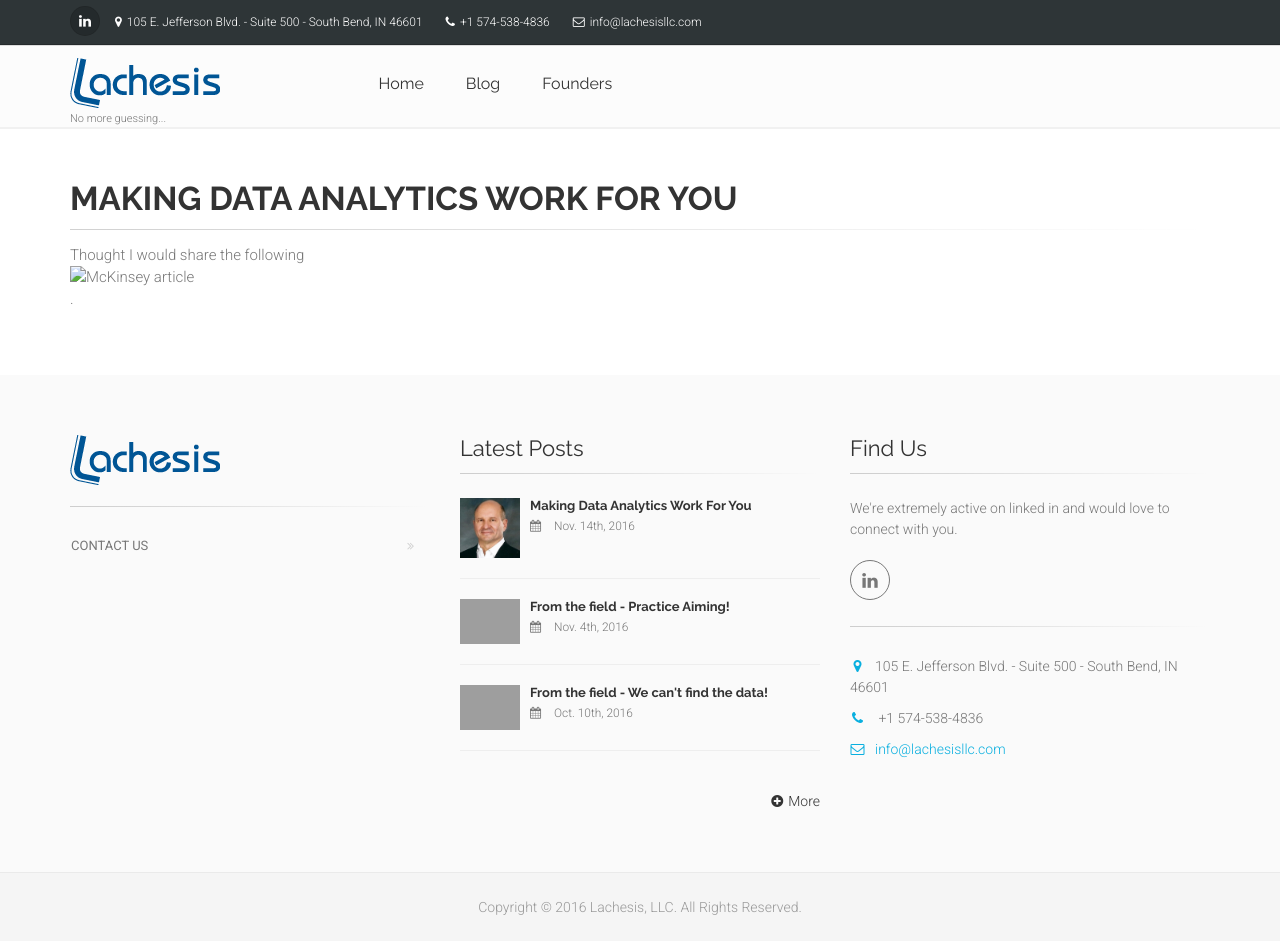
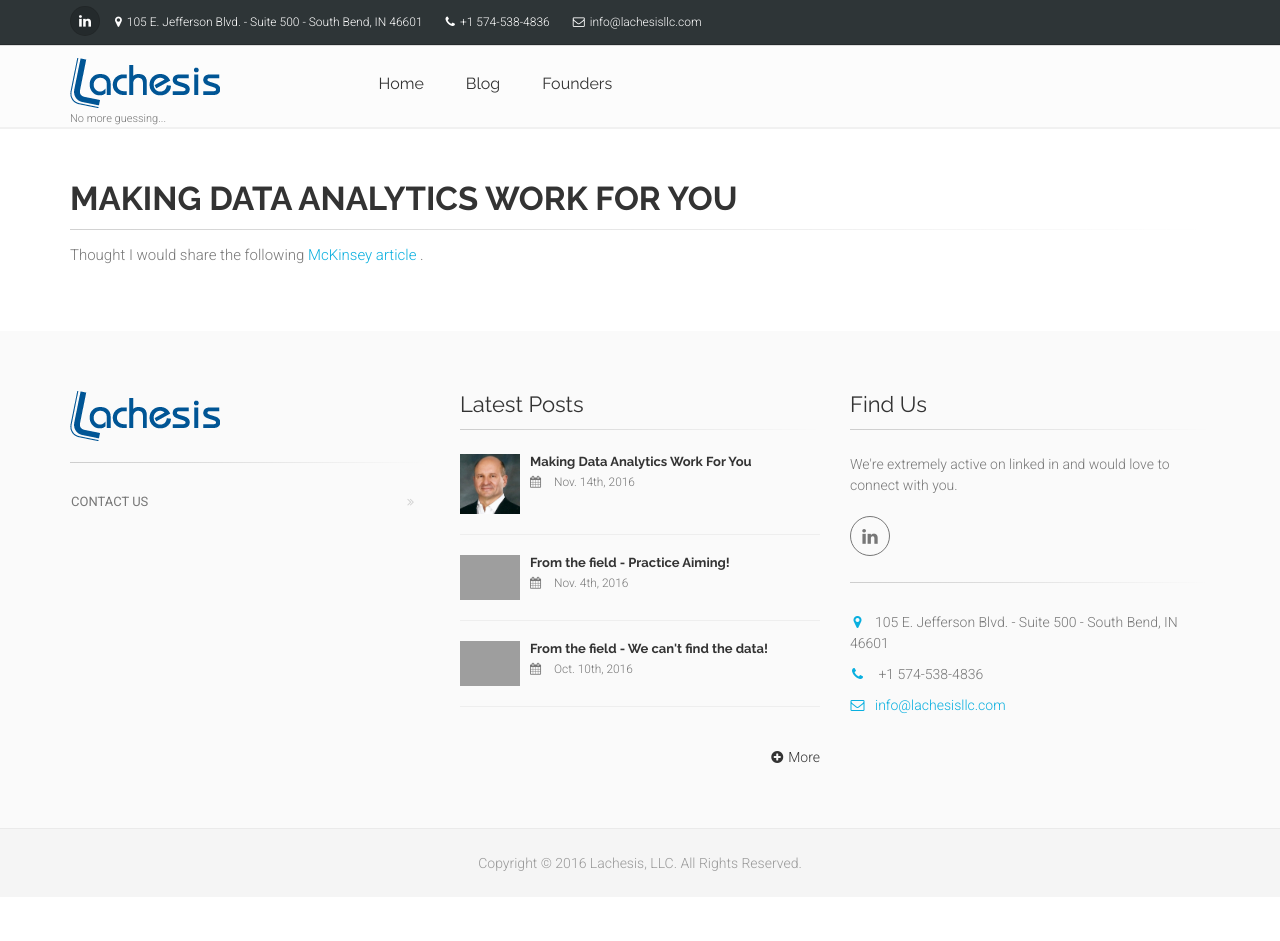
Before and after one commit to lachesisllc/lachesisllc.github.io, a Jekyll site: the page built from _posts/2016-11-14-making-data-analytics-work-for-you.md, in a window 1280 px wide. Built offline with Jekyll 4.4.1, drawn with Linux system fonts in a browser that asks for light colours; after the commit the page ends 900 px from its top, so only the background shows below that; grey boxes are pictures that could not be loaded.

Commit message:
updated post

```diff
--- a/_posts/2016-11-14-making-data-analytics-work-for-you.md
+++ b/_posts/2016-11-14-making-data-analytics-work-for-you.md
@@ -4,5 +4,5 @@ author: Mike
 title: 'Making Data Analytics Work For You'
 ---
 Thought I would share the following
-![McKinsey article](http://www.mckinsey.com/business-functions/digital-mckinsey/our-insights/making-data-analytics-work-for-you-instead-of-the-other-way-around)
+[McKinsey article](http://www.mckinsey.com/business-functions/digital-mckinsey/our-insights/making-data-analytics-work-for-you-instead-of-the-other-way-around)
 .
```
